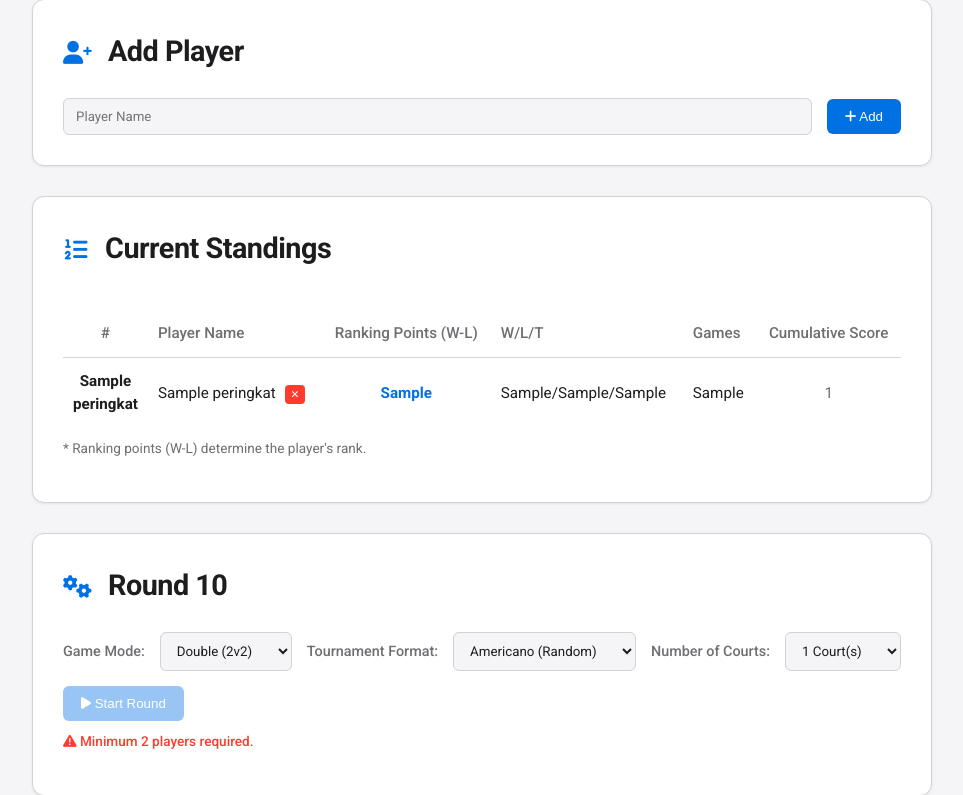
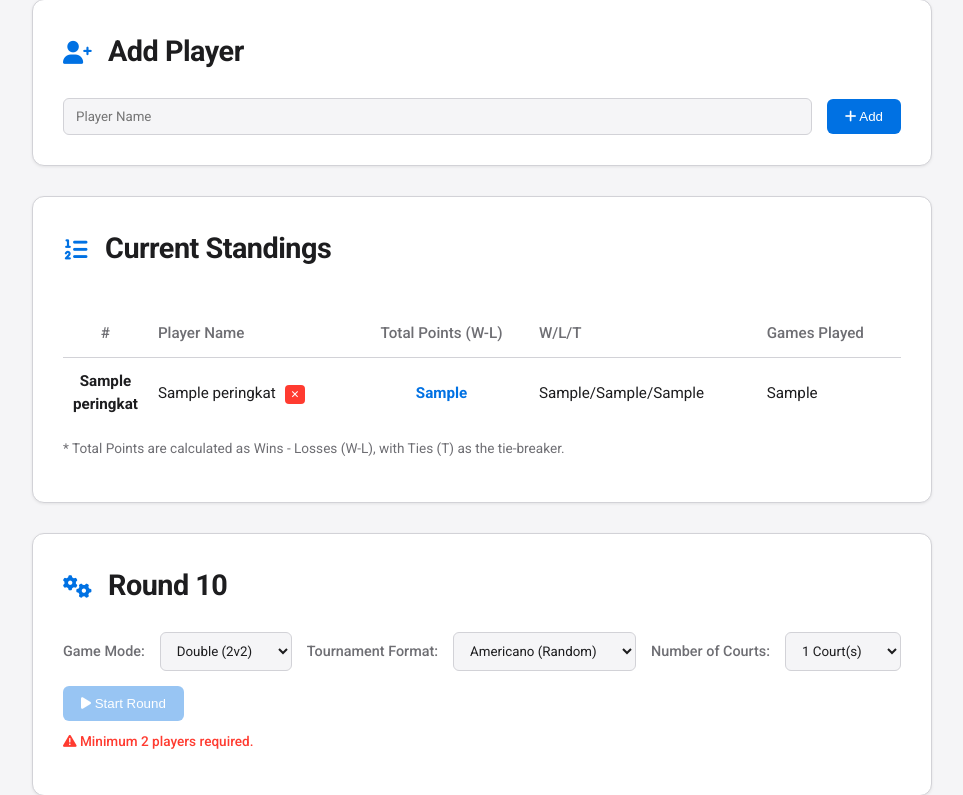
Before and after one commit to ahniif/RGA004, a Flask app: template templates/index.html in a window 1280 px wide. Shown: the part 235-1030 px from the top of the page, without its empty margins (158-1121 px from the left). Run offline with Flask 3, Linux system fonts and the light colour scheme; the template is opened without the code that fills it: most values are stand-ins (such as "Sample title", 1, 10 or a date in 2020).

Commit message:
Update index.html

```diff
--- a/templates/index.html
+++ b/templates/index.html
@@ -276,10 +276,9 @@
                         <tr>
                             <th style="width: 30px; text-align: center;">#</th>
                             <th>Player Name</th>
-                            <th style="text-align: center;">Ranking Points (W-L)</th>
+                            <th style="text-align: center;">Total Points (W-L)</th>
                             <th>W/L/T</th>
-                            <th>Games</th>
-                            <th style="text-align: center;">Cumulative Score</th>
+                            <th>Games Played</th>
                         </tr>
                     </thead>
                     <tbody>
@@ -294,16 +293,15 @@
                                     <button type="submit" class="btn-base btn-danger-small" title="Delete Player">✕</button>
                                 </form>
                             </td>
-                            <td style="text-align: center; font-weight: 700; color: var(--accent-blue);">{{ p.Ranking_Poin }}</td>
+                            <td style="text-align: center; font-weight: 700; color: var(--accent-blue);">{{ p.Ranking_W_L }}</td>
                             <td>{{ p.W }}/{{ p.L }}/{{ p.T }}</td>
                             <td>{{ p.Games_Played }}</td>
-                            <td style="text-align: center; color: var(--grey-text);">{{ p.Total_Poin }}</td>
                         </tr>
                         {% endfor %}
                     </tbody>
                 </table>
             </div>
-            <p class="info-note">* Ranking points (W-L) determine the player's rank.</p>
+            <p class="info-note">* Total Points are calculated as Wins - Losses (W-L), with Ties (T) as the tie-breaker.</p>
             {% else %}
             <p style="color: var(--grey-text);">No players registered.</p>
             {% endif %}
```
